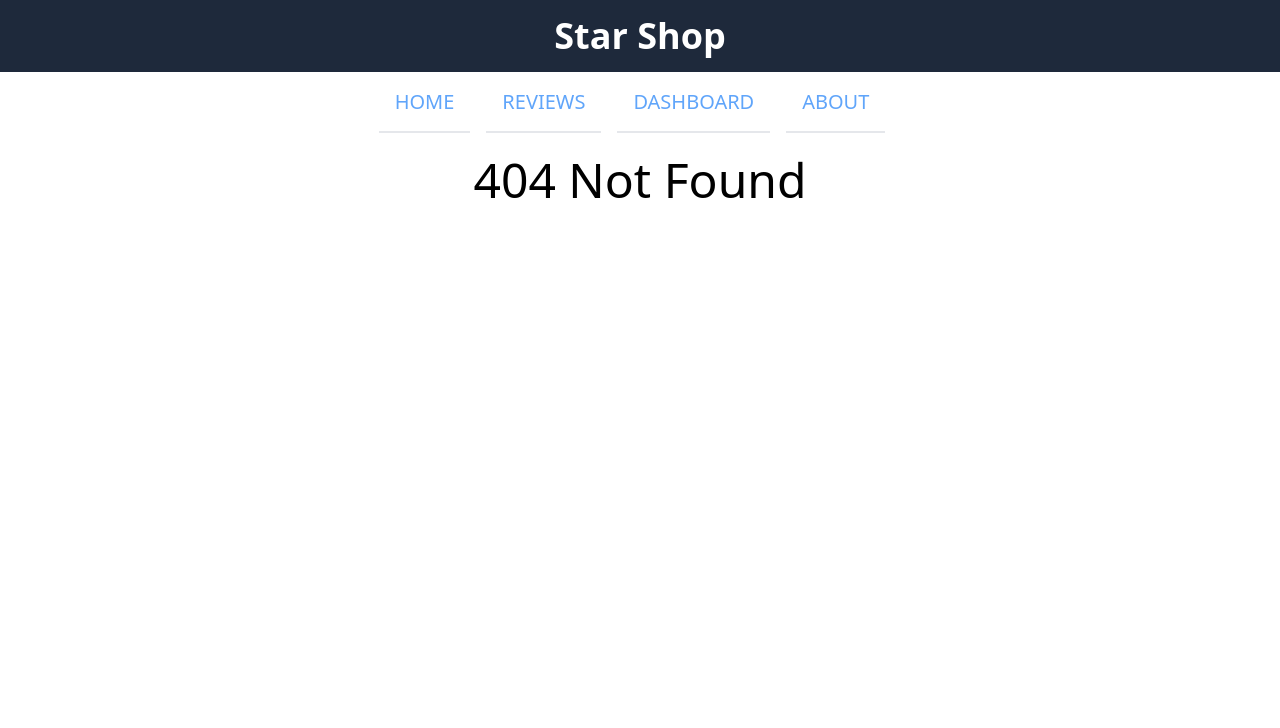
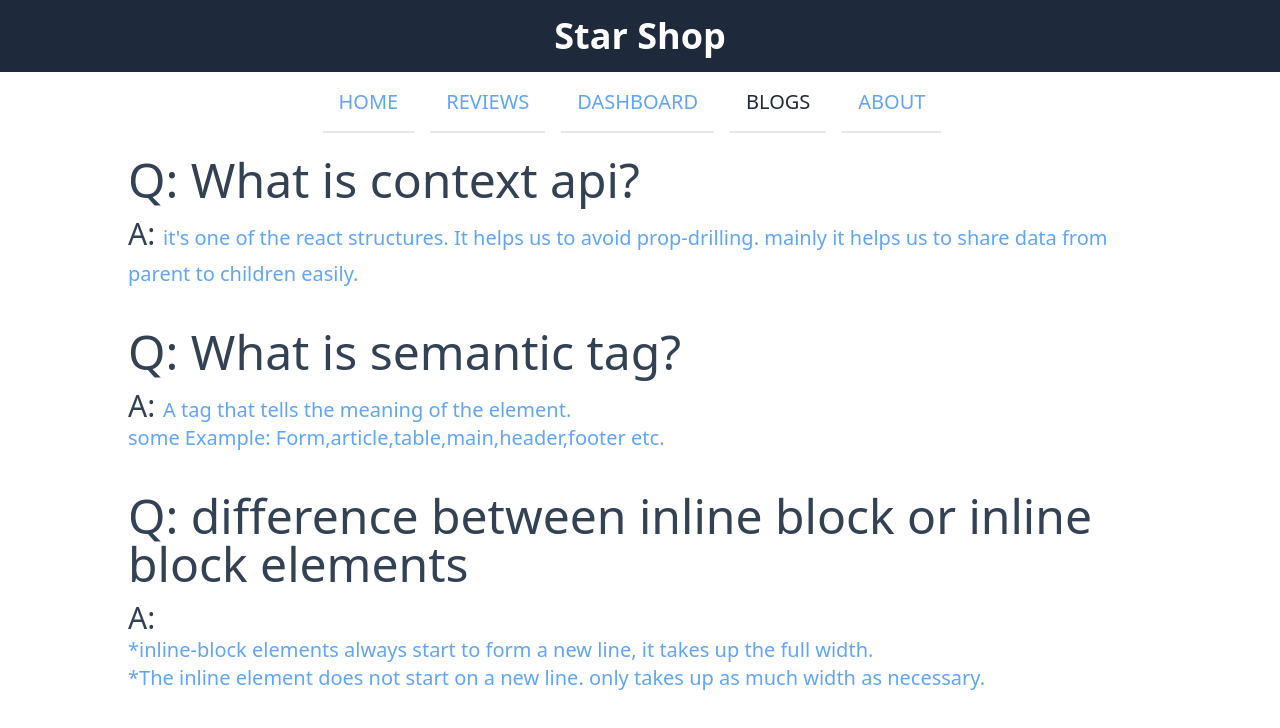
Before and after one commit to Lil-boss/product-Analysis, a React (Create React App) app: page /blogs in a window 1280 px wide. Before the commit this address had no page. Shown: the top 728 px of the page. Built offline with nearby package versions, Linux system fonts and the light colour scheme.

Commit message:
blogs added

```diff
--- a/src/App.js
+++ b/src/App.js
@@ -7,6 +7,7 @@ import About from './components/About/About'
 import Navbar from "./components/Navbar/Navbar";
 import Notfound from "./components/NotFound/Notfound";
 import Api from "./Hooks/Api";
+import Blogs from "./components/Blogs/Blogs";
 
 
 function App() {
@@ -17,6 +18,7 @@ function App() {
         <Route path="/" element={<Home />} />
         <Route path="/reviews" element={<Reviews />} />
         <Route path="/dashboard" element={<Dashboard />} />
+        <Route path="/blogs" element={<Blogs />} />
         <Route path="/about" element={<About />} />
         <Route path="*" element={<Notfound />} />
       </Routes>
--- /dev/null
+++ b/src/components/Blogs/Blogs.jsx
@@ -0,0 +1,32 @@
+import React from 'react';
+
+const Blogs = () => {
+    return (
+        <div className='w-4/5 m-auto'>
+            <div className='my-10'>
+                <h1 className='text-5xl text-slate-700 my-3'>Q: What is context api?</h1>
+                <h2 className='text-3xl text-slate-700'>A: <span className='text-xl text-blue-400'>
+                    it's one of the react structures. It helps us to avoid prop-drilling. mainly it helps us to share data from parent to children easily.
+                </span></h2>
+            </div>
+            <div className='my-10'>
+                <h1 className='text-5xl text-slate-700 my-3'>Q: What is semantic tag?</h1>
+                <h2 className='text-3xl text-slate-700'>A: <span className='text-xl text-blue-400'>
+                    A tag that tells the meaning of the element.
+                </span></h2>
+                <h1 className='text-xl text-blue-400'>
+                    some Example: Form,article,table,main,header,footer etc.
+                </h1>
+            </div>
+            <div className='my-10'>
+                <h1 className='text-5xl text-slate-700 my-3'>Q: difference between inline block or inline block elements </h1>
+                <h2 className='text-3xl text-slate-700'>A: <span className='text-xl text-blue-400'>
+                    <p>*inline-block elements always start to form a new line, it takes up the full width.</p>
+                    <p>*The inline element does not start on a new line. only takes up as much width as necessary.</p>
+                </span></h2>
+            </div>
+        </div>
+    );
+};
+
+export default Blogs;
--- a/src/components/Home/Home.jsx
+++ b/src/components/Home/Home.jsx
@@ -10,7 +10,7 @@ const Home = () => {
     return (
         <div className='w-4/5 m-auto mt-10'>
             <section>
-                <div className='grid grid-cols-2 gap-10 p-10'>
+                <div className='grid sm:grid-cols-1 md:grid-cols-2 gap-10 p-10'>
                     <div className='flex flex-col justify-center '>
                         <h1 className='text-5xl font-medium text-blue-400'>The best chocolate cake</h1>
                         <h1 className='text-5xl font-medium text-gray-800 text-left'>in your town</h1>
@@ -25,7 +25,7 @@ const Home = () => {
             <section>
                 <div className='mb-10'>
                     <h1 className='text-center text-5xl mt-10'>Customer Reviews</h1>
-                    <div className='grid grid-cols-3 gap-4'>
+                    <div className='grid sm:grid-cols-1 md:grid-cols-3 gap-4 items-center'>
                         {
                             reviewData.map(data => <div className='mt-10 max-w-lg px-8 py-8 rounded-md shadow-lg bg-white relative'>
                                 <span className='flex space-x-0.5'>
--- a/src/components/Navbar/Navbar.jsx
+++ b/src/components/Navbar/Navbar.jsx
@@ -12,7 +12,9 @@ const Navbar = () => {
                 <CustomLink className='mr-4 text-xl font-normal border-b-2 p-4 hover:text-blue-400' to="/">HOME</CustomLink>
                 <CustomLink className='mr-4 text-xl font-normal border-b-2 p-4 hover:text-blue-400' to="/reviews">REVIEWS</CustomLink>
                 <CustomLink className='mr-4 text-xl font-normal border-b-2 p-4 hover:text-blue-400' to="/dashboard">DASHBOARD</CustomLink>
+                <CustomLink className='mr-4 text-xl font-normal border-b-2 p-4 hover:text-blue-400' to="/blogs">BLOGS</CustomLink>
                 <CustomLink className='mr-4 text-xl font-normal border-b-2 p-4 hover:text-blue-400' to="/about">ABOUT</CustomLink>
+
             </div>
         </div>
     );
--- a/src/components/NotFound/Notfound.jsx
+++ b/src/components/NotFound/Notfound.jsx
@@ -3,7 +3,8 @@ import React from 'react';
 const Notfound = () => {
     return (
         <div>
-            <h1 className='text-5xl text-center text-black mt-10'>404 Not Found</h1>
+            <h1 className='text-8xl text-center my-11 font-bold '>Oops</h1>
+            <p className='text-3xl text-center my-11 font-bold '>404 Not Found</p>
         </div>
     );
 };
```
